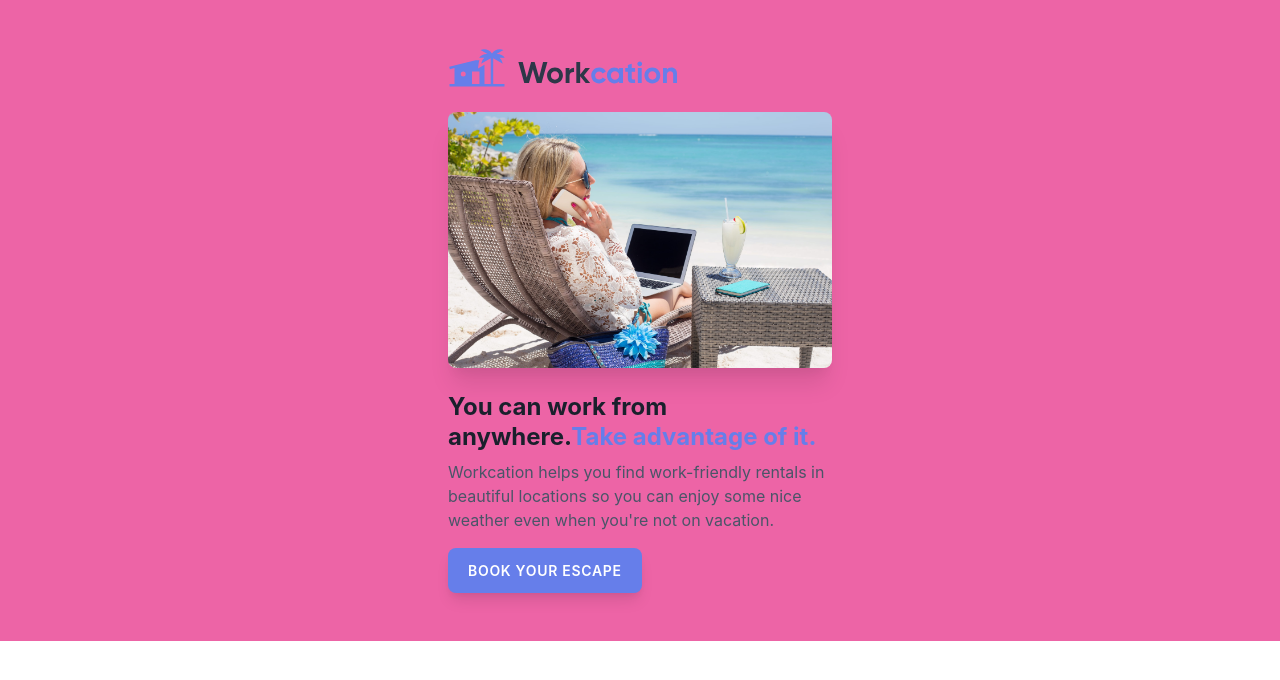
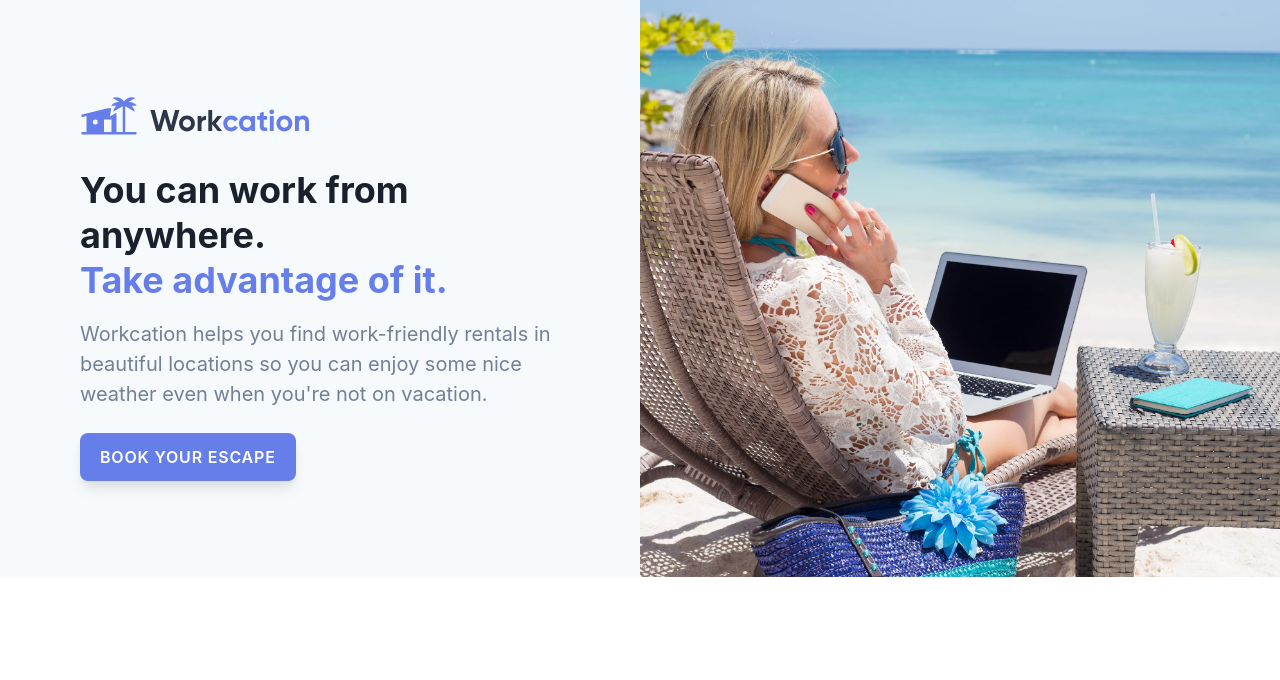
Before and after one commit to KIM-JUNHO/tailwindcss-react, a React (Create React App) app: page / in a window 1280 px wide. Shown: the top 680 px of the page. Built offline with nearby package versions, Linux system fonts and the light colour scheme.

Commit message:
tailwind example #5

```diff
--- a/src/App.tsx
+++ b/src/App.tsx
@@ -4,29 +4,42 @@
 
 const App: React.FC = () => {
   return (
-    <div className="bg-gray-100 sm:bg-green-500 md:bg-red-500 lg:bg-yellow-500 xl:bg-pink-500">
-      <div className="px-8 py-12 max-w-md mx-auto">
+    <div className="bg-gray-300">
+      <div className="bg-gray-100 flex">
+        <div className="px-8 py-12 max-w-md mx-auto sm:max-w-xl lg:max-w-full lg:w-1/2 lg:py-24 lg:px-12">
+          <div className="xl:max-w-lg xl:ml-auto">
             <img className="h-10" src={logo} alt="Workcation"></img>
             <img
-          className="mt-6 rounded-lg shadow-xl"
+              className="mt-6 rounded-lg shadow-xl sm:mt-8 sm:h-64 sm:w-full sm:object-cover sm:object-center lg:hidden"
               src={beachwork}
               alt="Woman workcationing on the beach"
             ></img>
-        <h1 className="mt-6 text-2xl font-bold text-gray-900 leading-tight">
+            <h1 className="mt-6 text-2xl font-bold text-gray-900 leading-tight sm:mt-8 sm:text-4xl lg:text-3xl xl:text-4xl">
               You can work from anywhere.
+              <br className="hidden lg:inline"></br>
               <span className="text-indigo-500">Take advantage of it.</span>
             </h1>
-        <p className="mt-2 text-gray-700">
-          Workcation helps you find work-friendly rentals in beautiful locations
-          so you can enjoy some nice weather even when you're not on vacation.
+            <p className="mt-2 text-gray-600 sm:mt-4 sm:text-xl">
+              Workcation helps you find work-friendly rentals in beautiful
+              locations so you can enjoy some nice weather even when you're not
+              on vacation.
             </p>
-        <div className="mt-4">
+            <div className="mt-4 sm:mt-6">
               <a
                 href="#"
-            className="inline-block px-5 py-3 rounded-lg shadow-lg bg-indigo-500 text-sm text-white uppercase tracking-wider font-semibold"
+                className="inline-block px-5 py-3 rounded-lg shadow-lg bg-indigo-500 text-sm text-white uppercase tracking-wider font-semibold sm:text-base"
               >
                 Book your escape
               </a>
+            </div>
+          </div>
+        </div>
+        <div className="hidden lg:block lg:w-1/2 lg:relative">
+          <img
+            className="absolute inset-0 h-full w-full object-cover object-center"
+            src={beachwork}
+            alt="Woman workcationing on the beach"
+          ></img>
         </div>
       </div>
     </div>
```
Lines whose indentation alone changed are shown as unchanged.
